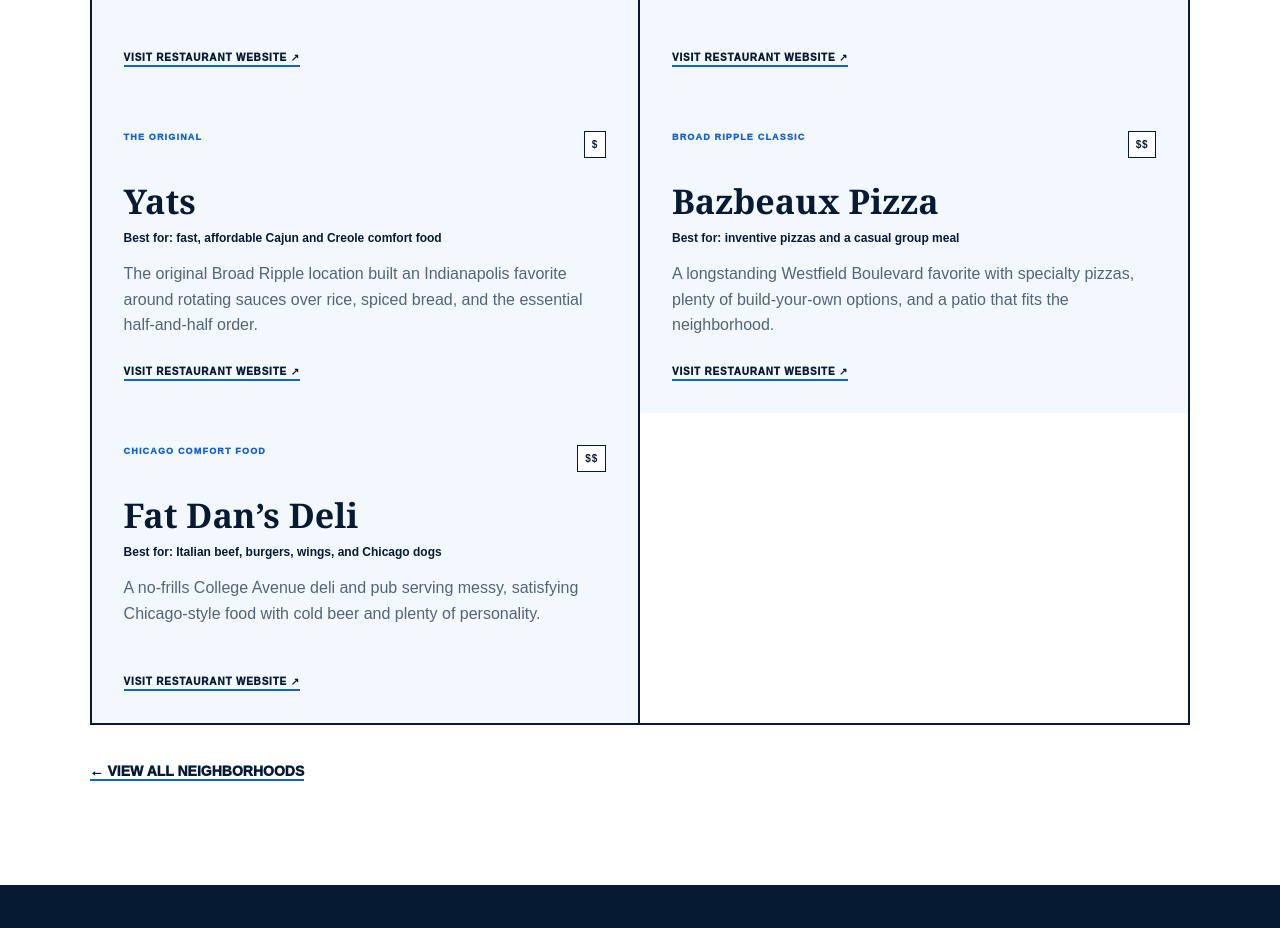
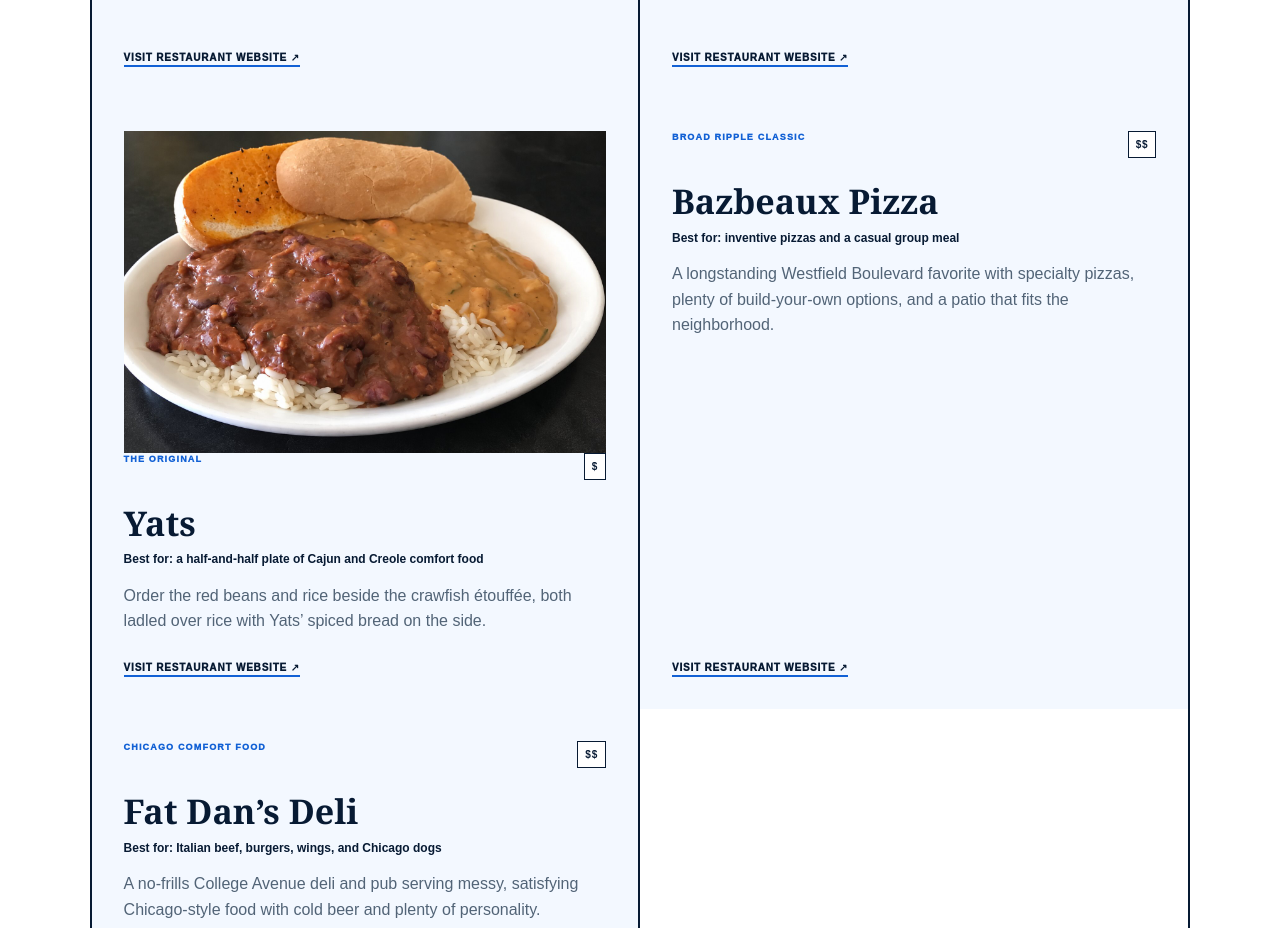
Before and after one commit to mattpom/bestaurantsindy, a Next.js app: page /neighborhoods/broad-ripple in a window 1280 px wide. Shown: the part 1065-1993 px from the top of the page. Built offline with nearby package versions, Linux system fonts and the light colour scheme.

Commit message:
Add authentic Yats plate photo and order note

```diff
--- a/app/neighborhoods/data.tsx
+++ b/app/neighborhoods/data.tsx
@@ -1,4 +1,4 @@
-export type RestaurantPick={name:string;label:string;best:string;note:string;price:string;href:string;linkLabel?:string};
+export type RestaurantPick={name:string;label:string;best:string;note:string;price:string;href:string;linkLabel?:string;image?:string;imageAlt?:string};
 export type Neighborhood={id:string;name:string;intro:string;anchor:string;restaurants:RestaurantPick[]};
 
 export const neighborhoods:Neighborhood[]=[
@@ -26,7 +26,7 @@ export const neighborhoods:Neighborhood[]=[
     {name:"Petite Chou",label:"FRENCH BISTRO",best:"Best for: brunch, crepes, and a relaxed date",note:"A French-inspired Broad Ripple staple that works from breakfast through dinner, with one of the neighborhood’s most inviting patios.",price:"$$",href:"https://www.petitechoubistro.com/"},
     {name:"Canal Bistro",label:"MEDITERRANEAN",best:"Best for: patio dining beside the canal",note:"Lebanese- and Egyptian-influenced food with a canal-side patio that gives the restaurant a genuine sense of place.",price:"$$",href:"https://www.canal-bistro.com/"},
     {name:"Fire by the Monon",label:"CASUAL LOCAL",best:"Best for: an easy neighborhood meal",note:"American comfort food near the Monon Trail, with grilled flavors and the kind of relaxed room that encourages repeat visits.",price:"$$",href:"https://firebythemonon.com/"},
-    {name:"Yats",label:"THE ORIGINAL",best:"Best for: fast, affordable Cajun and Creole comfort food",note:"The original Broad Ripple location built an Indianapolis favorite around rotating sauces over rice, spiced bread, and the essential half-and-half order.",price:"$",href:"https://www.yatscajuncreole.com/"},
+    {name:"Yats",label:"THE ORIGINAL",best:"Best for: a half-and-half plate of Cajun and Creole comfort food",note:"Order the red beans and rice beside the crawfish étouffée, both ladled over rice with Yats’ spiced bread on the side.",price:"$",href:"https://www.yatscajuncreole.com/",image:"/yats-red-beans-crawfish-etouffee.jpg",imageAlt:"Red beans and rice with crawfish étouffée and bread at Yats"},
     {name:"Bazbeaux Pizza",label:"BROAD RIPPLE CLASSIC",best:"Best for: inventive pizzas and a casual group meal",note:"A longstanding Westfield Boulevard favorite with specialty pizzas, plenty of build-your-own options, and a patio that fits the neighborhood.",price:"$$",href:"https://broadripple.bazbeaux.com/"},
     {name:"Fat Dan’s Deli",label:"CHICAGO COMFORT FOOD",best:"Best for: Italian beef, burgers, wings, and Chicago dogs",note:"A no-frills College Avenue deli and pub serving messy, satisfying Chicago-style food with cold beer and plenty of personality.",price:"$$",href:"https://www.fatdansdeli.com/"}
   ]},
@@ -44,7 +44,7 @@ export const neighborhoods:Neighborhood[]=[
 
 export function RestaurantGrid({restaurants}:{restaurants:RestaurantPick[]}){
   return <div className="restaurantPickGrid">{restaurants.map((r,i)=><article className={i===0?"restaurantPick featuredPick":"restaurantPick"} key={r.name}>
-    <div className="pickTop"><span>{r.label}</span><b>{r.price}</b></div><h3>{r.name}</h3><strong>{r.best}</strong><p>{r.note}</p>
+    {r.image&&<img className="restaurantPickImage" src={r.image} alt={r.imageAlt??""}/>}<div className="pickTop"><span>{r.label}</span><b>{r.price}</b></div><h3>{r.name}</h3><strong>{r.best}</strong><p>{r.note}</p>
     <a href={r.href} target={r.href.startsWith("http")?"_blank":undefined} rel={r.href.startsWith("http")?"noreferrer":undefined}>{r.linkLabel??"Visit restaurant website ↗"}</a>
   </article>)}</div>
 }
```
